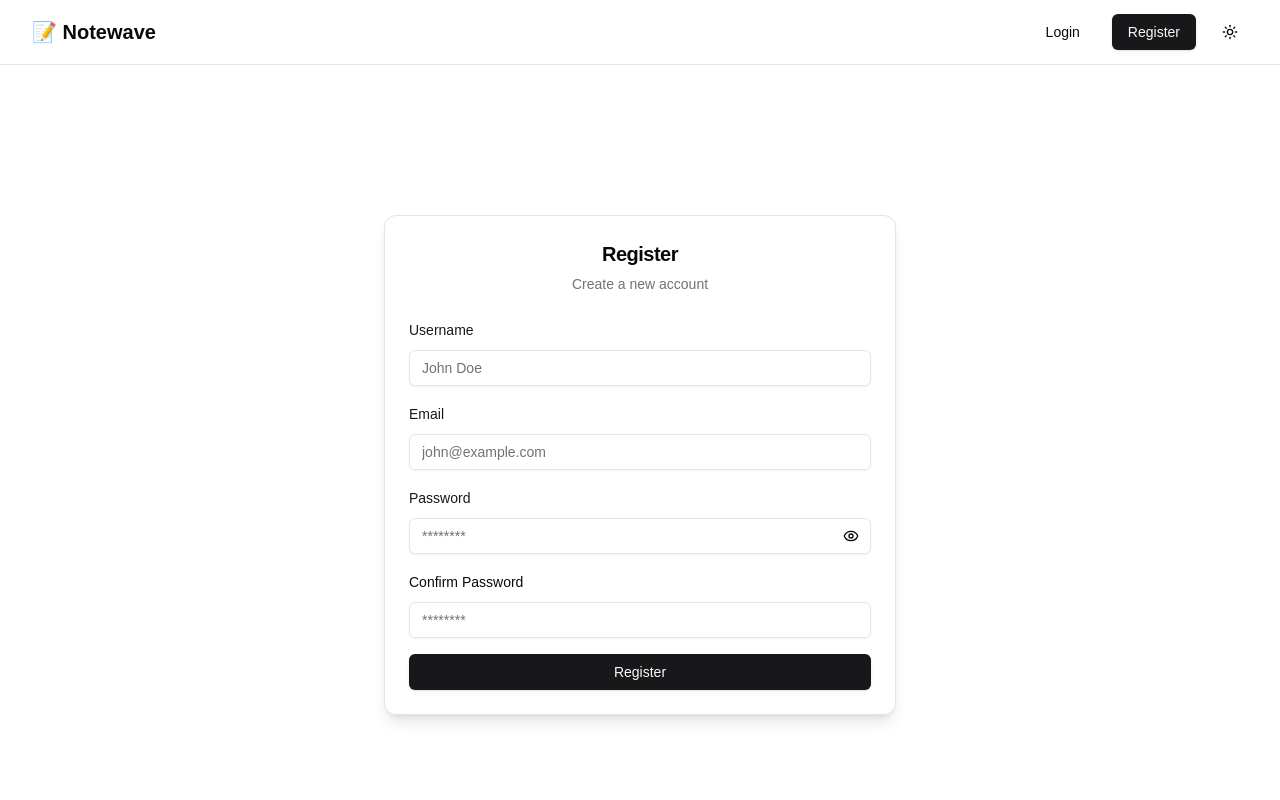
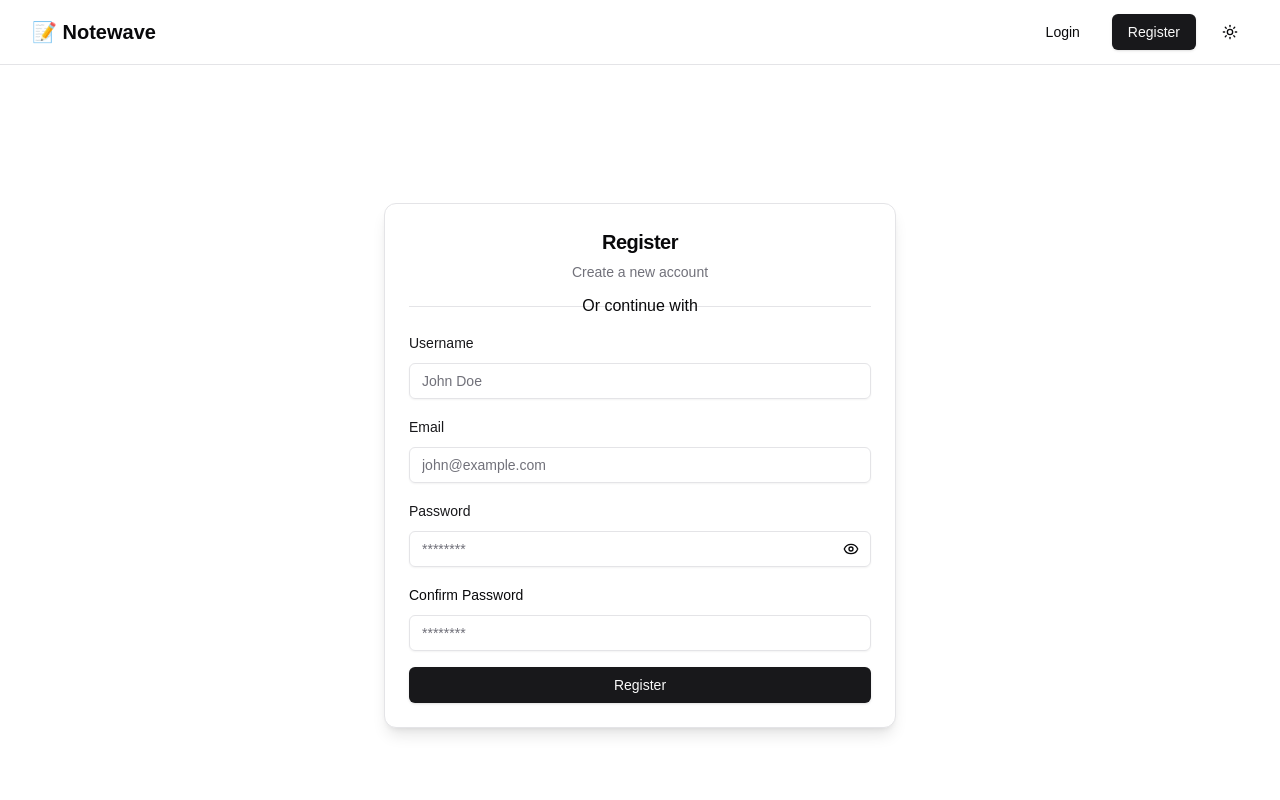
Before and after one commit to Babban33/notewave, a Next.js app: page /register in a window 1280 px wide. Shown: the top 800 px of the page. Built offline with nearby package versions, Linux system fonts and the light colour scheme.

Commit message:
added separator

```diff
--- a/app/(auth-pages)/register/page.tsx
+++ b/app/(auth-pages)/register/page.tsx
@@ -8,6 +8,7 @@ import { Input } from "@/components/ui/input";
 import { Button } from "@/components/ui/button";
 import { useState } from "react";
 import { EyeOff, Eye } from "lucide-react";
+import { Separator } from "@/components/ui/separator";
 
 const formSchema = z.object({
     username: z
@@ -67,6 +68,12 @@ export default function RegisterPage(){
                     <CardDescription>Create a new account</CardDescription>
                 </CardHeader>
                 <CardContent>
+                    <div className="relative mb-6">
+                        <Separator />
+                        <span className="absolute left-1/2 top-1/2 -translate-x-1/2 -translate-y-1/2">
+                        Or continue with
+                        </span>
+                    </div>
                     <Form {...form}>
                         <form onSubmit={form.handleSubmit(onSubmit)} className="space-y-4">
                             <FormField
```
